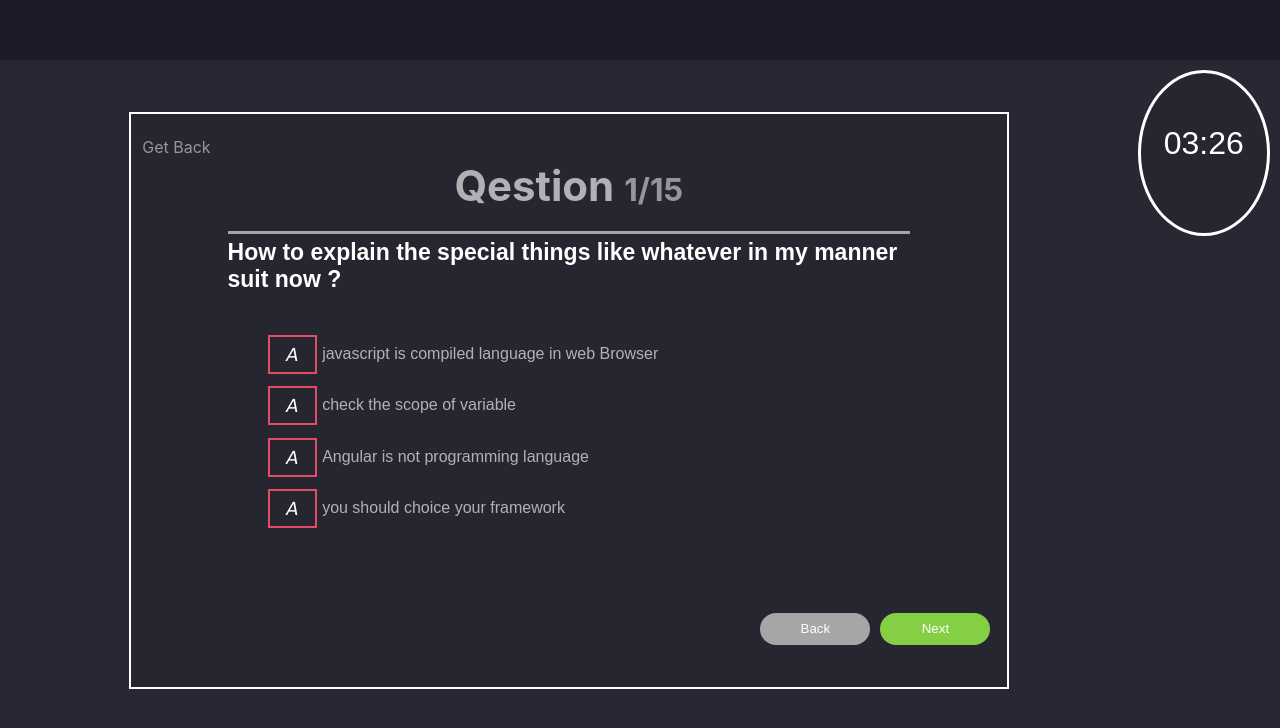
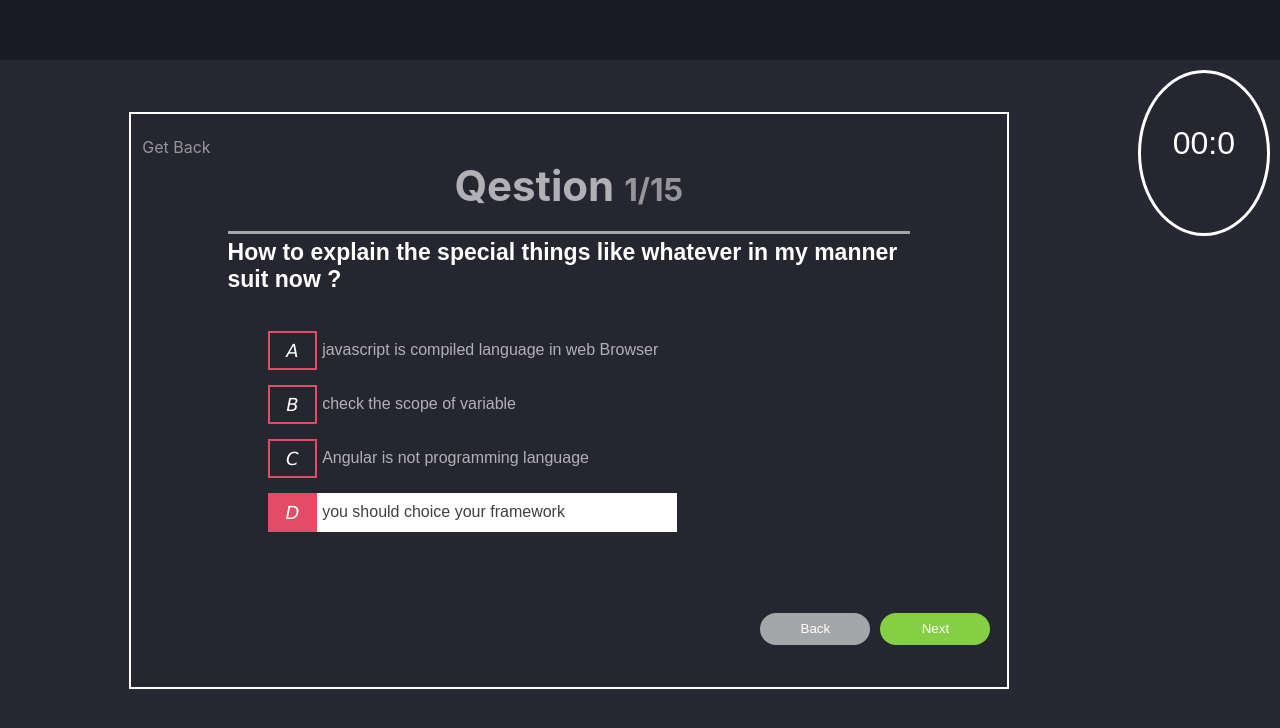
Before and after one commit to yacine-yac/quiz, a React (Create React App) app: page /quiz in a window 1280 px wide. Shown: the top 728 px of the page. Built offline with nearby package versions, Linux system fonts and the light colour scheme.

Commit message:
add style to answers by check

```diff
--- a/src/Global-style.css
+++ b/src/Global-style.css
@@ -10,6 +10,7 @@
     --text-color-1:white;
     --text-color-2:rgba(255, 255, 255, 0.644);
     --text-color-3:rgba(213, 213, 213, 0.644);
+    --text-active:rgb(62, 64, 68);
     --style-text:sans-serif;
 }
 .center{
--- /dev/null
+++ b/src/components/Answers.tsx
@@ -0,0 +1,19 @@
+import { stat } from "fs";
+
+type T_answers={answer:string,value:number,status:boolean,type?:string}
+function Answers({answer,value,status,type="radio"}:T_answers){
+    const ordonne: string[]=["A","B","C","D","E"];
+   return  <>
+                    <li>
+                       <i>{ordonne[value]} </i>
+                       <label htmlFor={'ts'+value}>
+                          <input id={'ts'+value} name="err"
+                           value={value}
+                           defaultChecked={status ? true:false}
+                           type={type} />
+                          {answer}
+                       </label>
+                    </li>
+   </>
+}
+export default Answers;
--- /dev/null
+++ b/src/components/Time/configTime.ts
@@ -0,0 +1 @@
+export const time=60;
--- a/src/components/Time/index.tsx
+++ b/src/components/Time/index.tsx
@@ -1,8 +1,25 @@
+import { stat } from "fs";
+import { useCallback, useEffect, useState } from "react";
+import {time} from "./configTime";
 import './index.css';
 function Time(){
+    const _formater=(r:number):string=>{
+      const countMinut=Math.floor(r/60);
+      const countSecond=Math.floor(r%60);
+      return `${countMinut>0 ? countMinut >9? countMinut : "0"+countMinut : "00"}:${countSecond>0  ? countSecond>9 ? countMinut : "0"+countSecond : "00" }`;
+    };
+    const [state,setState]=useState<number>(time);//console.log(state,'rrrrr');
+
+    useEffect(()=>{
+      const rf= setInterval(()=>{
+        state >0 && setState(prev=>prev-1);
+
+      },1000)
+      state==0 && clearInterval(rf);
+    },[]);
     return <>
        <div className="box-time direction-r-t center">
-         <p>03:26</p>
+         <p>{_formater(state)}</p>
        </div>
     </>
 }
--- a/src/components/index.css
+++ b/src/components/index.css
@@ -40,14 +40,20 @@
 }
 .box-body ul li{
     color: var(--text-color-1);
-    width: 60%;height: 30px;
+    width: 60%;height: 39px;
     /* background-color: rgb(56, 69, 80); */
     margin-top: 15px;
     display: flex;
     cursor: pointer;
 }
 .box-body ul li:hover label{color: var(--text-color-1);transition: 0.6s ease;}
-.box-body ul li input[type="checkbox"]{display: none;}
+.box-body ul li input{display: none;}
+
+.box-body ul li:has(input:checked )  {
+   background-color: var(--text-color-1);
+}
+.box-body ul li:has(input:checked ) i{background-color: var(--tertiary-color);}
+.box-body ul li:has(input:checked ) label{color: var(--text-active);}
 .box-body ul li label{
     width: 95%;height: 85%;
     padding-left: 5px;padding-top: 10px;
--- a/src/components/index.tsx
+++ b/src/components/index.tsx
@@ -1,6 +1,10 @@
 import Time from './Time';
 import './index.css';
+import Answers from './Answers';
+import { useState } from 'react';
 function Component(){
+    const data=[{Answer:"javascript is compiled language in web Browser"},{Answer:"check the scope of variable"},{Answer:" Angular is not programming language "},{Answer:"   you should choice your framework"}]
+    const [question,setQuestion]=useState({});
     return <>
        <div className='box-1 center-block'>
          <div className="box-1-1 center-block">
@@ -11,34 +15,7 @@ function Component(){
             <div className="box-body">
                 <h2>How to explain the special things like whatever in my manner suit now ?</h2>
                 <ul>
-                    <li>
-                       <i>A</i>
-                       <label htmlFor='ts1'>
-                          <input id="ts1" type="checkbox" />
-                           javascript is compiled language in web Browser
-                       </label>
-                    </li>
-                    <li>
-                       <i>A</i>
-                       <label htmlFor='ts1'>
-                          <input id="ts1" type="checkbox" />
-                          check the scope of variable
-                       </label>
-                    </li>
-                    <li>
-                       <i>A</i>
-                       <label htmlFor='ts1'>
-                          <input id="ts1" type="checkbox" />
-                          Angular is not programming language
-                       </label>
-                    </li>
-                    <li>
-                       <i>A</i>
-                       <label htmlFor='ts1'>
-                          <input id="ts1" type="checkbox" />
-                          you should choice your framework
-                       </label>
-                    </li>
+                  {data.map((x,y)=><Answers key={y} answer={x.Answer} value={y} status={true} />)}
                 </ul>
             </div>
             <div className="box-footer">
```
